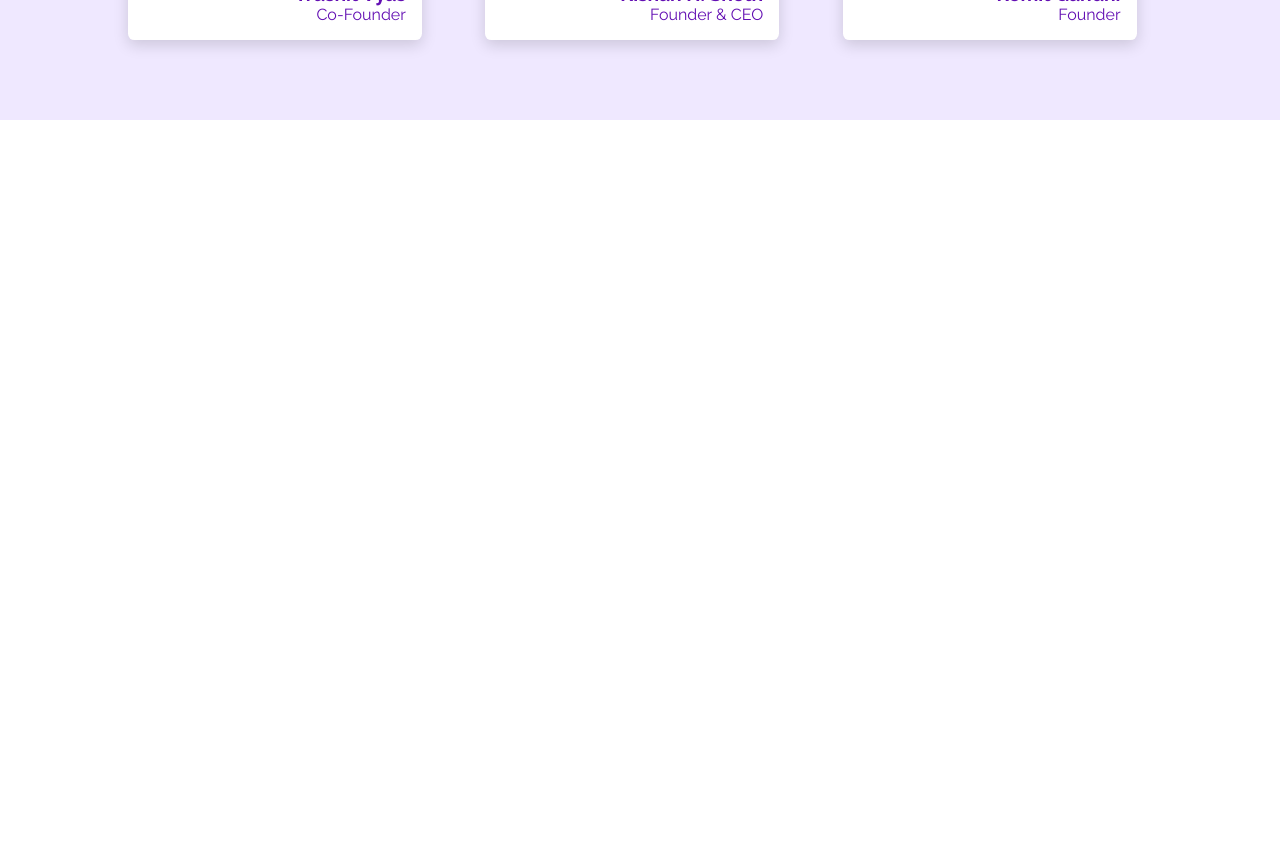
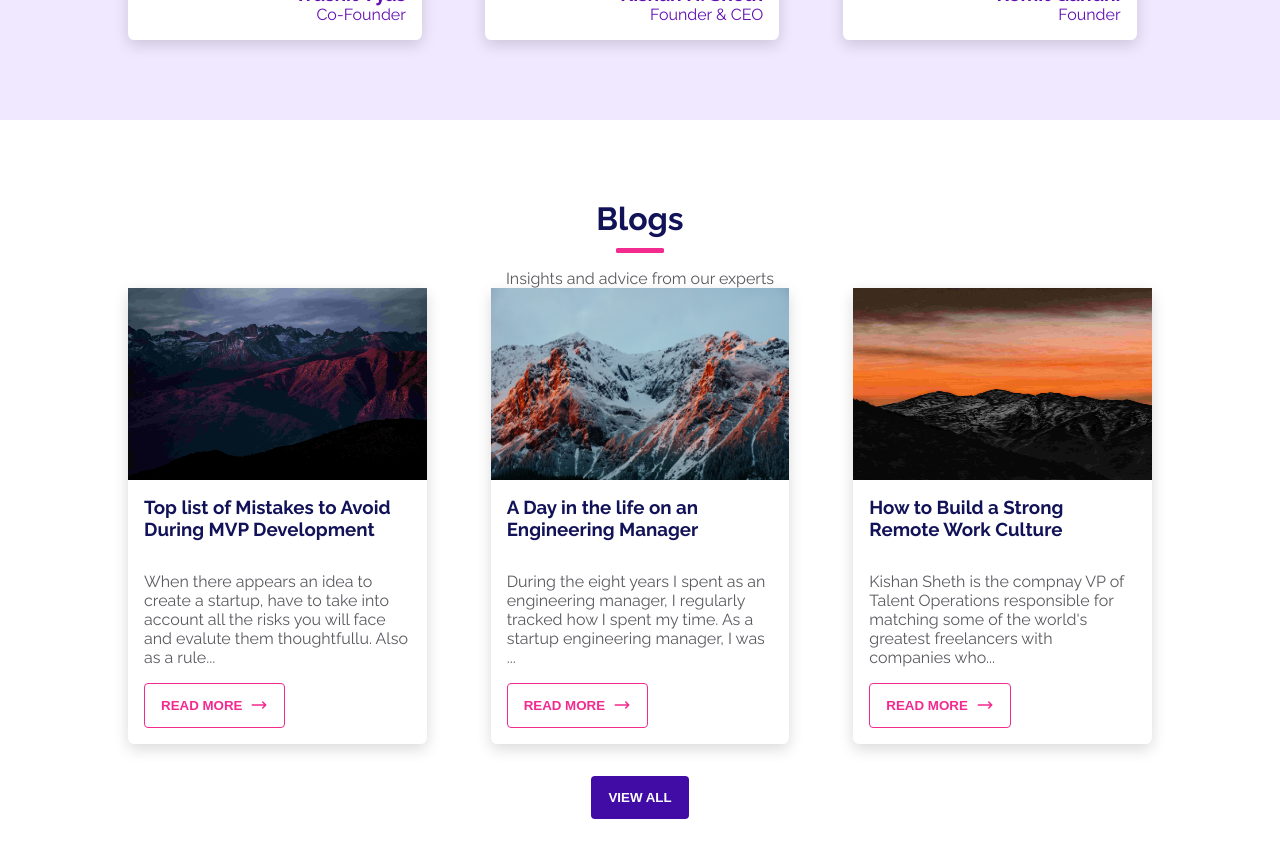
Before and after one commit to hahs-92/landingpage-framermotion, a React (Create React App) app: page / in a window 1280 px wide. Shown: the part 2120-2978 px from the top of the page. Before the commit the page ends 2240 px from the top, so only its background shows below. Built offline with nearby package versions, Linux system fonts and the light colour scheme.

Commit message:
Blogs - Blog

```diff
--- a/src/App.js
+++ b/src/App.js
@@ -3,6 +3,7 @@ import Starter from "./pages/Starter";
 import About from "./pages/About";
 import Why from "./pages/Why";
 import Testimonials from "./pages/Testimonials";
+import Blogs from "./pages/Blogs";
 
 
 function App() {
@@ -12,6 +13,7 @@ function App() {
       <About />
       <Why />
       <Testimonials />
+      <Blogs />
     </main>
   );
 }
--- /dev/null
+++ b/src/components/Blog.jsx
@@ -0,0 +1,28 @@
+//STYLES
+import '../styles/components/Blog.scss'
+//COMPONENTS
+import Button from './Button'
+//ICONS
+import {HiOutlineArrowNarrowRight} from 'react-icons/hi'
+
+const Blog = ({image, title, subTitle}) => (
+    <article className='blog-container'>
+        <section className='image'>
+            <img src={image} alt="Blog" />
+        </section>
+
+        <section className='content'>
+            <div className="title">
+                <h3>{title}</h3>
+            </div>
+
+            <div className="subTitle">
+                <p>{subTitle}</p>
+            </div>
+
+            <Button content='Read More' color='inverse' Icon={<HiOutlineArrowNarrowRight />} />
+        </section>
+    </article>
+)
+
+export default Blog
--- /dev/null
+++ b/src/pages/Blogs.jsx
@@ -0,0 +1,51 @@
+//STYLES
+import '../styles/pages/Blogs.scss'
+//ASSETS
+import blogImage1 from '../assets/blogImage1.jpg'
+import blogImage2 from '../assets/blogImage2.jpg'
+import blogImage3 from '../assets/blogImage3.jpg'
+//COMPONENTS
+import Title from '../components/Title'
+import Button from '../components/Button'
+import Blog from '../components/Blog'
+
+const Blogs = () => {
+    return(
+        <section className='blogs-container'>
+            <div className='container'>
+                <section className='title-container'>
+                    <Title title='Blogs' color='pink' LineCenter={ true } />
+
+                    <p>Insights and advice from our experts</p>
+
+                </section>
+
+                <section className='blogs'>
+                    <Blog
+                        image={blogImage1}
+                        title="Top list of Mistakes to Avoid During MVP Development"
+                        subTitle="When there appears an idea to create a startup, have to take into
+                        account all the risks you will face and evalute them thoughtfullu.
+                        Also as a rule..."
+                    />
+                    <Blog
+                        image={blogImage2}
+                        title="A Day in the life on an Engineering Manager"
+                        subTitle="During the eight years I spent as an engineering manager, I regularly tracked how I spent my time. As a startup engineering manager, I was ... "
+                    />
+                    <Blog
+                        image={blogImage3}
+                        title="How to Build a Strong Remote Work Culture"
+                        subTitle="Kishan Sheth is the compnay VP of Talent Operations responsible for matching some of the world's greatest freelancers with companies who..."
+                    />
+                </section>
+
+                <section className='button-container'>
+                    <Button content='View All' />
+                </section>
+            </div>
+        </section>
+    )
+}
+
+export default Blogs
--- /dev/null
+++ b/src/styles/components/Blog.scss
@@ -0,0 +1,67 @@
+@import "../utils/colors.scss";
+
+.blog-container {
+    height: 100%;
+    width: 100%;
+    background-color: white;
+    border-radius: 0.4rem;
+    box-shadow: rgba(0, 0, 0, 0.15) 0px 5px 15px 0px;
+    transition: 0.4s ease-in-out;
+
+    &:hover {
+        box-shadow: #f32a8f2f 5px 5px, #f32a8f1e 10px 10px, #f32a8f02 15px 15px;
+    }
+
+    .image {
+        height: 12rem;
+
+        img {
+            height: 12rem;
+            width: 100%;
+        }
+    }
+
+    .content {
+        padding: 1rem;
+
+        .title {
+            h3 {
+                color: $headingColor;
+            }
+        }
+
+        .subTitle {
+            p {
+                margin-bottom: 1rem;
+                color: $lightFontColor;
+            }
+        }
+    }
+}
+
+@media screen and (min-width: 320px) and (max-width: 480px) {
+    .blog-container {
+        .image {
+            height: 20rem;
+
+            img {
+                height: 20rem;
+            }
+        }
+
+        .content {
+            padding: 2rem;
+
+            .title {
+                h3 {
+                    font-size: 3rem;
+                }
+            }
+            .subTitle {
+                p {
+                    font-size: 2rem;
+                }
+            }
+        }
+    }
+}
--- a/src/styles/components/Button.scss
+++ b/src/styles/components/Button.scss
@@ -39,3 +39,15 @@ button {
         color: $pinkColor;
     }
 }
+
+.inverse {
+    background-color: white;
+    color: $pinkColor;
+    border: $pinkColor 0.1rem solid;
+
+    &:hover {
+        background-color: $pinkColor;
+        border-color: transparent;
+        color: white;
+    }
+}
--- /dev/null
+++ b/src/styles/pages/Blogs.scss
@@ -0,0 +1,79 @@
+@import "../utils/colors.scss";
+
+.blogs-container {
+    .container {
+        display: flex;
+        justify-content: center;
+        align-items: center;
+        flex-direction: column;
+        margin: 0 10%;
+        padding: 5rem 0;
+
+        .title-container {
+            display: flex;
+            justify-content: center;
+            align-items: center;
+            flex-direction: column;
+
+            .title {
+                margin-bottom: 1rem;
+            }
+
+            p {
+                color: $lightFontColor;
+            }
+        }
+
+        .blogs {
+            display: grid;
+            grid-template-columns: repeat(3, 1fr);
+            gap: 4rem;
+            margin-bottom: 2rem;
+        }
+
+        .button-container {
+            display: flex;
+            justify-content: center;
+            align-items: center;
+        }
+    }
+}
+
+@media screen and (min-width: 320px) and (max-width: 480px) {
+  .blogs-container {
+        .container {
+
+            .title-container {
+                p {
+                    font-size: 1.8rem;
+                }
+            }
+
+            .blogs {
+                grid-template-columns: 1fr;
+            }
+        }
+    }
+}
+
+@media screen and (min-width: 481px) and (max-width: 768px) {
+    .blogs-container {
+        .container {
+            .title-container {
+                p {
+                    font-size: 1.8rem;
+                }
+            }
+        }
+    }
+}
+
+@media screen and (min-width: 769px) and (max-width: 1024px) {
+  .blogs-container {
+        .container {
+            .blogs {
+                gap: 1rem;
+            }
+        }
+    }
+}
```
